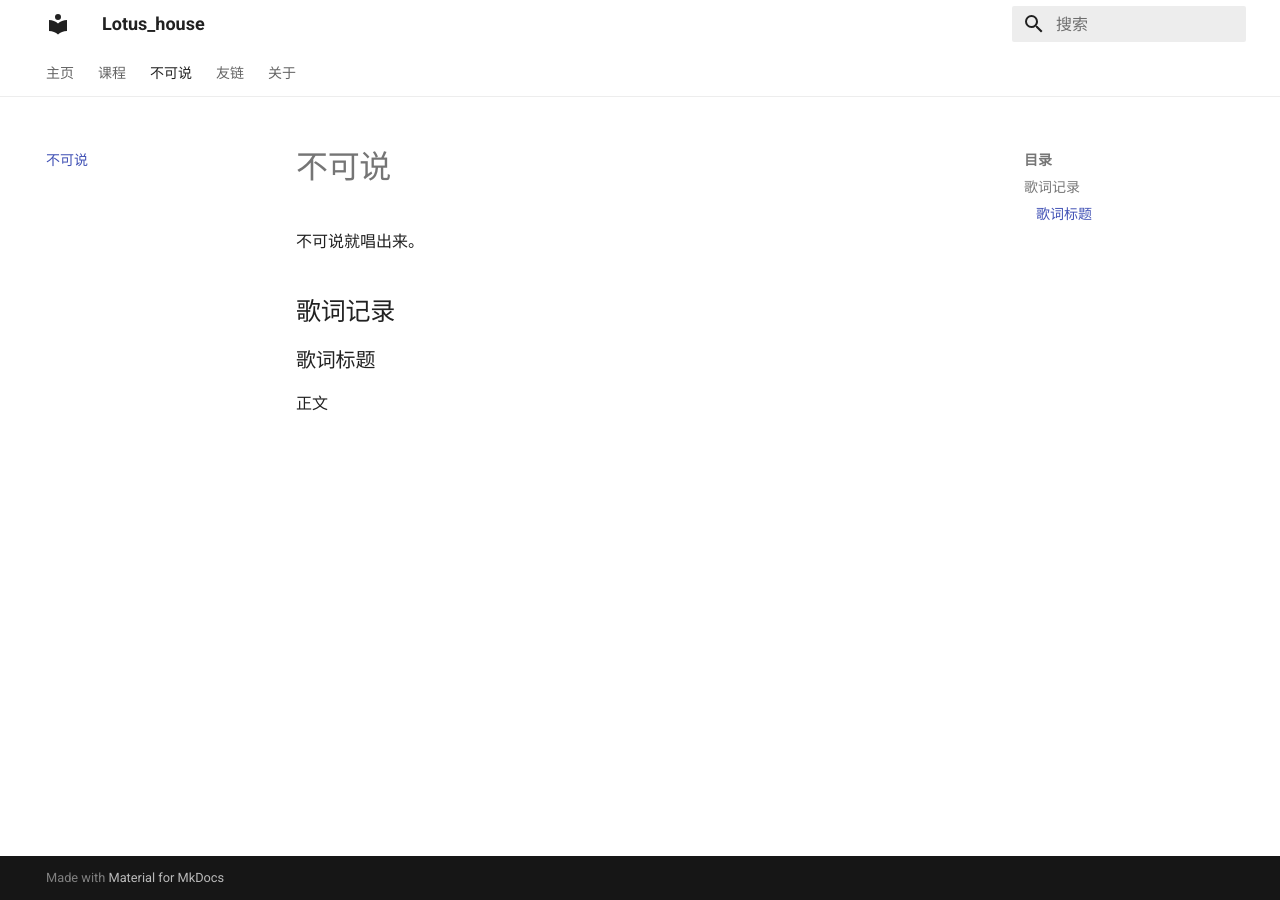
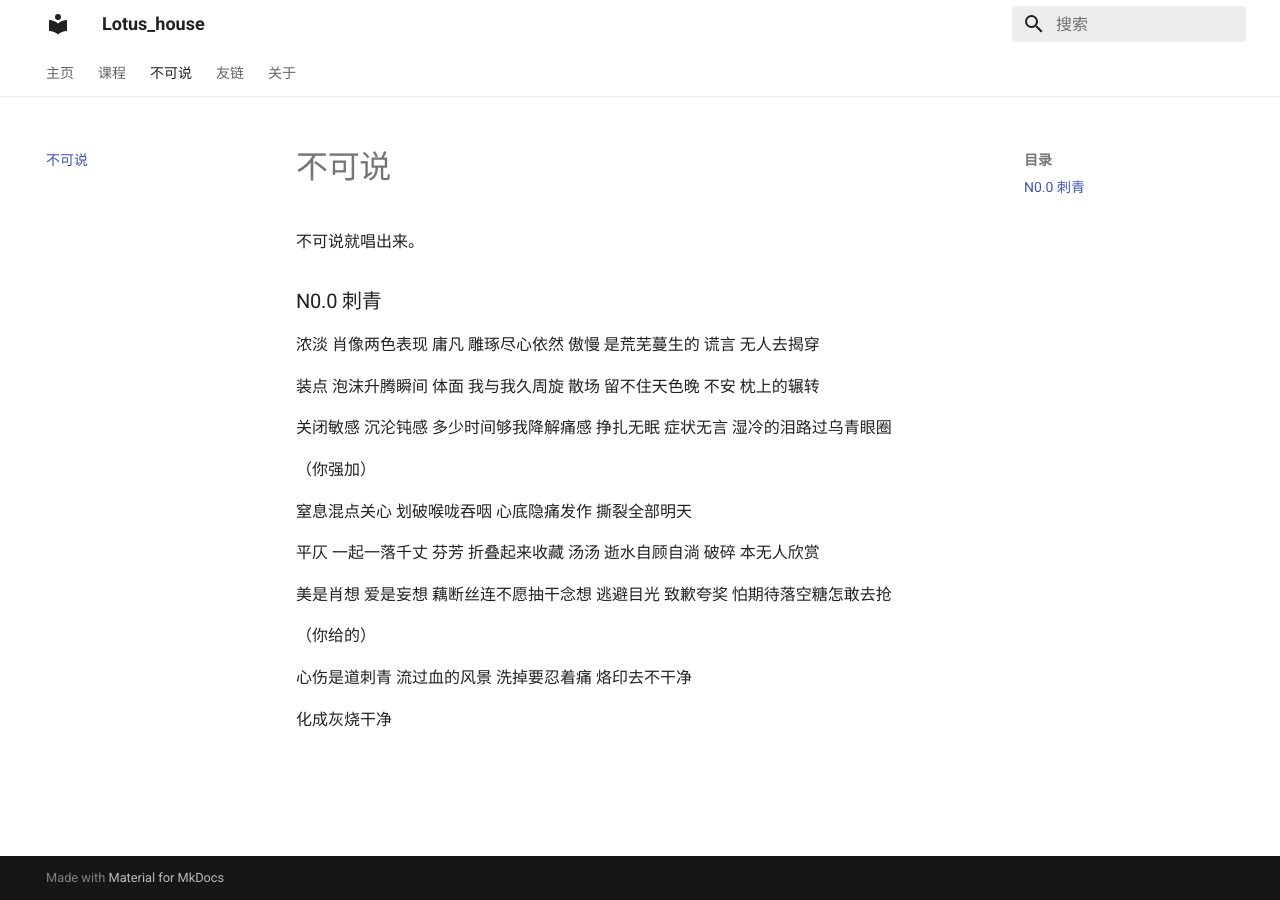
Before and after one commit to CallMeLotus/Lotus_house, an MkDocs documentation site: the page built from docs/Singforme/index.md, in a window 1280 px wide. Built offline with MkDocs 1.6.1 and Material for MkDocs 9.7.7, drawn with Linux system fonts in a browser that asks for light colours.

Commit message:
Update Singforme lyrics

```diff
--- a/docs/Singforme/index.md
+++ b/docs/Singforme/index.md
@@ -2,8 +2,37 @@
 
 不可说就唱出来。
 
-## 歌词记录
+### N0.0 刺青
 
-### 歌词标题
+浓淡 肖像两色表现
+庸凡 雕琢尽心依然
+傲慢 是荒芜蔓生的
+谎言 无人去揭穿
 
-正文
+装点 泡沫升腾瞬间
+体面 我与我久周旋
+散场 留不住天色晚
+不安 枕上的辗转
+
+关闭敏感 沉沦钝感 多少时间够我降解痛感
+挣扎无眠 症状无言 湿冷的泪路过乌青眼圈
+
+（你强加）
+
+窒息混点关心 划破喉咙吞咽
+心底隐痛发作 撕裂全部明天
+
+平仄 一起一落千丈
+芬芳 折叠起来收藏
+汤汤 逝水自顾自淌
+破碎  本无人欣赏
+
+美是肖想 爱是妄想 藕断丝连不愿抽干念想
+逃避目光 致歉夸奖 怕期待落空糖怎敢去抢
+
+（你给的）
+
+心伤是道刺青 流过血的风景
+洗掉要忍着痛 烙印去不干净
+
+化成灰烧干净
```
